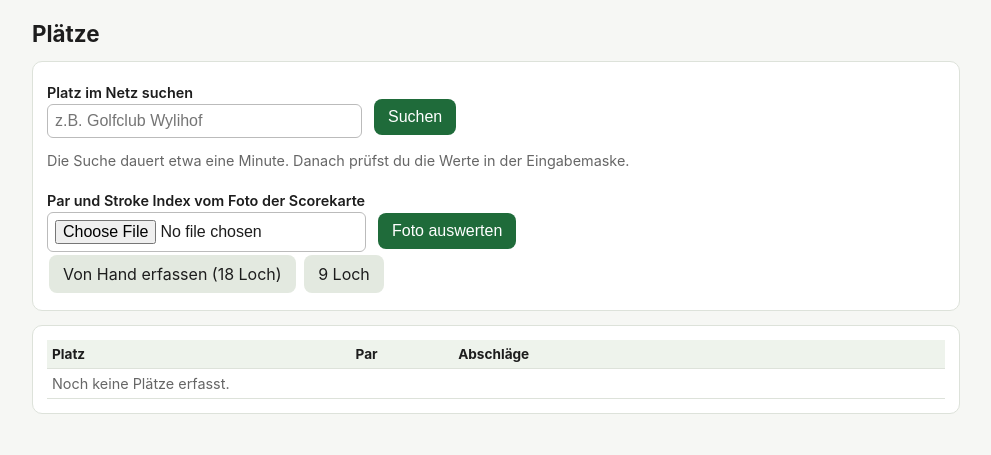
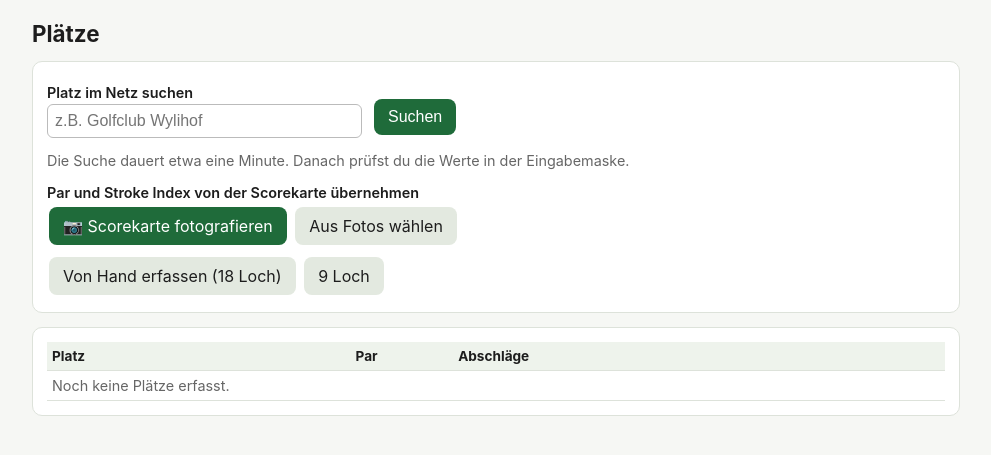
Before and after one commit to Biitli/stableford-app, a FastAPI app: page /plaetze in a window 1280 px wide. Shown: the part 41-496 px from the top of the page, without its empty margins (144-1135 px from the left). Run offline with FastAPI, Linux system fonts and the light colour scheme.

Commit message:
Scorekarte direkt mit der Kamera fotografieren
Kamera-Knopf öffnet die Handykamera, das Foto wird vor dem Hochladen auf
max. 2000 px verkleinert und sofort ausgewertet.

Co-Authored-By: Claude Opus 5.5 (1M context) <noreply@anthropic.com>
Claude-Session: https://claude.ai/code/session_017cgc4v8aJosEzXapLBYcyn

```diff
--- /dev/null
+++ b/app/static/photo.js
@@ -0,0 +1,33 @@
+// Fotos (Kamera oder Mediathek) verkleinern und das Formular sofort absenden.
+// Grosse iPhone-Fotos werden auf max. 2000 px verkleinert: schneller Upload, und die
+// Bildgrenze der Erkennung (5 MB) wird sicher eingehalten.
+async function shrink(file, maxSide = 2000) {
+  try {
+    const bmp = await createImageBitmap(file, { imageOrientation: "from-image" });
+    const scale = Math.min(1, maxSide / Math.max(bmp.width, bmp.height));
+    const c = document.createElement("canvas");
+    c.width = Math.round(bmp.width * scale);
+    c.height = Math.round(bmp.height * scale);
+    c.getContext("2d").drawImage(bmp, 0, 0, c.width, c.height);
+    const blob = await new Promise((res) => c.toBlob(res, "image/jpeg", 0.85));
+    return blob ? new File([blob], (file.name || "foto").replace(/\.\w+$/, "") + ".jpg", { type: "image/jpeg" }) : file;
+  } catch (e) {
+    return file;
+  }
+}
+
+document.addEventListener("change", async (ev) => {
+  const input = ev.target;
+  if (!input.classList || !input.classList.contains("photo-input") || !input.files.length) return;
+  const form = input.form;
+  const status = form.querySelector(".photo-status");
+  if (status) status.textContent = "Foto wird gelesen … (ca. 20–60 Sekunden)";
+  form.querySelectorAll(".photo-input").forEach((x) => { if (x !== input) x.disabled = true; });
+  form.querySelectorAll("label.btn").forEach((x) => x.classList.add("busy"));
+  try {
+    const dt = new DataTransfer();
+    for (const f of input.files) dt.items.add(await shrink(f));
+    input.files = dt.files;
+  } catch (e) { /* ältere Browser: Originalbilder senden */ }
+  form.submit();
+});
--- a/app/static/style.css
+++ b/app/static/style.css
@@ -28,3 +28,7 @@ label { display:block; margin:8px 0 3px; font-weight:600; font-size:.9em; }
 .struck { text-decoration:line-through; color:var(--muted); }
 .warn { color:#b3261e; font-weight:600; }
 @media print { header, .noprint { display:none !important; } body { background:#fff; } .card { border:0; padding:0; } }
+.vh { position:absolute; width:1px; height:1px; opacity:0; overflow:hidden; }
+label.btn { display:inline-block; font-weight:normal; font-size:1em; margin:3px 2px; }
+label.btn.busy { opacity:.5; pointer-events:none; }
+.photo-status { display:block; margin-top:6px; font-weight:600; color:var(--green); }
--- a/app/templates/base.html
+++ b/app/templates/base.html
@@ -6,6 +6,7 @@
 <title>{% block title %}Stableford{% endblock %}</title>
 <link rel="stylesheet" href="/static/style.css">
 <script src="/static/share.js"></script>
+<script src="/static/photo.js" defer></script>
 </head>
 <body>
 <header>
--- a/app/templates/courses.html
+++ b/app/templates/courses.html
@@ -8,9 +8,11 @@
     <button>Suchen</button>
   </form>
   <p class="muted">Die Suche dauert etwa eine Minute. Danach prüfst du die Werte in der Eingabemaske.</p>
-  <form method="post" action="/plaetze/foto" enctype="multipart/form-data" class="row" onsubmit="this.querySelector('button').textContent='Wird gelesen …'">
-    <div><label>Par und Stroke Index vom Foto der Scorekarte</label><input type="file" name="photo" accept="image/*" required></div>
-    <button>Foto auswerten</button>
+  <form method="post" action="/plaetze/foto" enctype="multipart/form-data">
+    <label>Par und Stroke Index von der Scorekarte übernehmen</label>
+    <label class="btn">📷 Scorekarte fotografieren<input class="photo-input vh" type="file" name="photo" accept="image/*" capture="environment"></label>
+    <label class="btn sec">Aus Fotos wählen<input class="photo-input vh" type="file" name="photo" accept="image/*"></label>
+    <span class="photo-status"></span>
   </form>
   {% endif %}
   <a class="btn sec" href="/plaetze/neu">Von Hand erfassen (18 Loch)</a>
```
Also changed, not shown: app/templates/course_form.html (+5 -3 lines), app/templates/round.html (+5 -4 lines).
